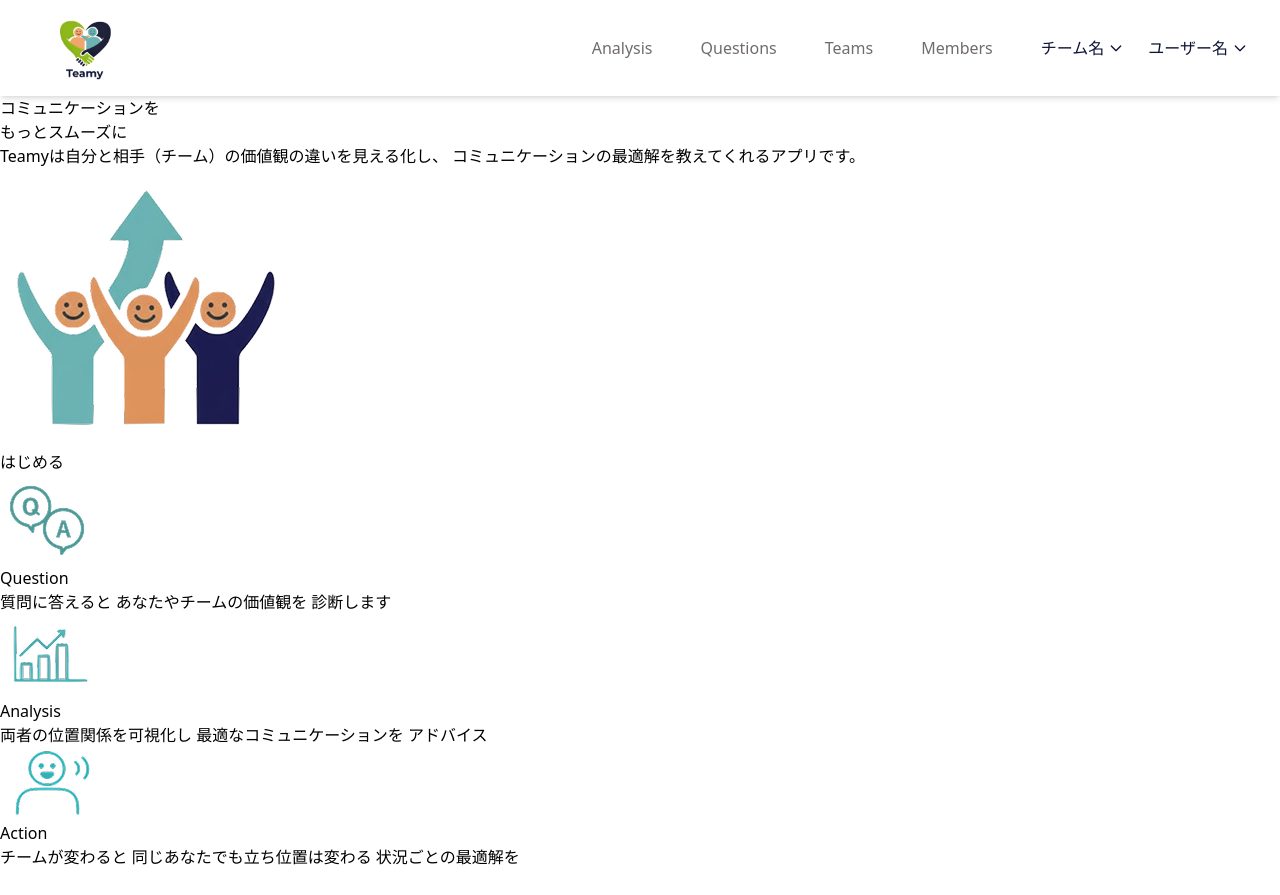
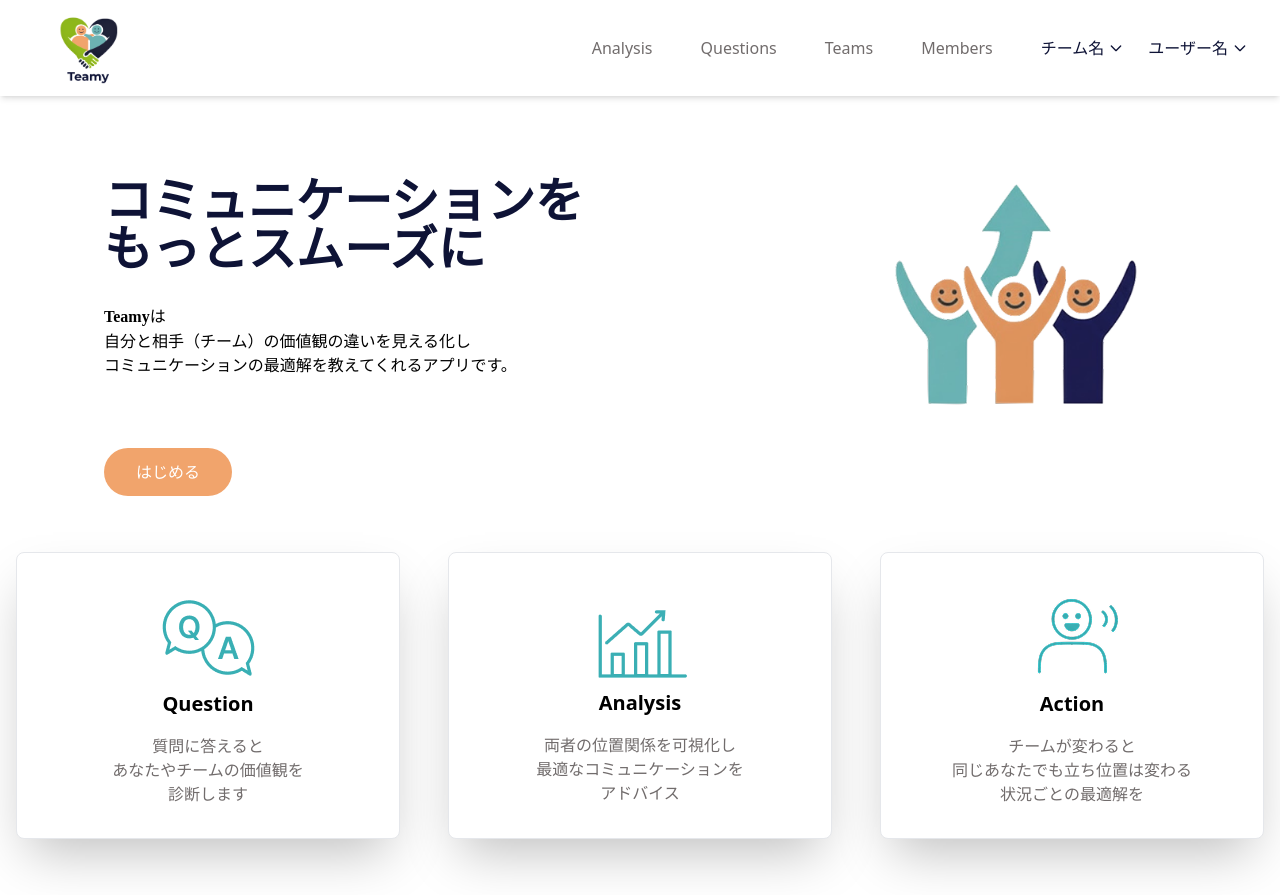
Before and after one commit to 2026-Winter-Hackathon-Dteam/D-team-project, a Django app: template templates/Top.html in a window 1280 px wide. Before the commit the page ends 865 px from the top, so only its background shows below. Run offline with Django 5.2, Linux system fonts and the light colour scheme; the template is opened without the code that fills it, so the values that code supplies are empty; style sheets or scripts are compiled from the project's sources.

Commit message:
top.html完成（変数まだ）

```diff
--- a/accounts/views.py
+++ b/accounts/views.py
@@ -3,4 +3,4 @@ from django.http import HttpResponse
 
 def sample(request):
     # return HttpResponse("")
-    return render(request, "sample.html")  # 画面表示テスト用にHttpRespomseをコメントアウトしてrenderへ 削除予定
+    return render(request, "discription_space.html")  # 画面表示テスト用にHttpRespomseをコメントアウトしてrenderに変更中（削除予定）
--- a/templates/Top.html
+++ b/templates/Top.html
@@ -1,84 +1,157 @@
 {% extends "base.html" %}
 {% load static %}
+{% block title %}Top{% endblock %}
 
-{% block title %}Top{% endblock %}
+{% block extra_head %}
+<link rel="stylesheet" href="https://cdn.jsdelivr.net/npm/swiper@11/swiper-bundle.min.css" />
+<style>
+  /* ヒーローの高さを固定 0px判定での非表示対策 */
+  .swiper {
+    width: 100%;
+    max-height: 360px;
+  }
+</style>
+{% endblock %}
 
 {% block content %}
 <!-- ======== ヒーローカルーセル ======== -->
-<section>
-  <article>
-    <h1>コミュニケーションを<br>もっとスムーズに</h1>
+<section class="swiper heroSwiper">
+  <div class="swiper-wrapper">
+    <article class="swiper-slide flex items-center pt-10 pb-4 md:pt-20 md:pb-6">
+      <div class="mx-auto max-w-6xl flex items-start gap-10 px-10 w-full">
+        <div class="flex flex-col gap-8 flex-1">
+          <h1 class="text-4xl md:text-5xl font-bold text-[#0E1336]">
+            コミュニケーションを<br>もっとスムーズに</h1>
             <p>
-        Teamyは自分と相手（チーム）の価値観の違いを見える化し、
+              <span class="font-['Montserrat'] font-bold">Teamy</span>は<br>
+              自分と相手（チーム）の価値観の違いを見える化し<br>
               コミュニケーションの最適解を教えてくれるアプリです。
             </p>
-    <img src="{% static 'imgs/growth.png' %}" alt="growth">
+        </div>
+        <div class="w-[320px] h-[240px] flex items-center justify-center shrink-0">
+          <img
+            src="{% static 'imgs/growth.png' %}" alt="growth"
+            class="max-w-full max-h-full object-contain">
+        </div>
+      </div>
     </article>
 
-  {% comment %}
-  モーダル作成完了まで2-3スライド目はコメントアウト
-  <article>
-    <h1>価値観はさまざま<br>コミュニケーションは1つだけ？</h1>
+    <article class="swiper-slide flex items-center pt-10 pb-4 md:pt-20 md:pb-6">
+      <div class="mx-auto max-w-6xl flex items-start gap-10 px-10 w-full">
+        <div class="flex flex-col gap-8 flex-1">
+          <h1 class="text-4xl md:text-5xl font-bold text-[#0E1336]">
+            価値観はさまざま<br>コミュニケーションは1つだけ？</h1>
             <p>
-        人は誰でも、自分なりの「正しいコミュニケーションの型」を持っています。
-        ただしそれは
-        チームや相手が変われば正解ではなくなることがあります。
-
+              人は誰でも、自分なりの「正しいコミュニケーションの型」を持っています。<br>
+              ただしそれは<br>
+              <span class="underline">チームや相手が変われば正解ではなくなる</span>ことがあります。<br>
+              <br>
               Teamyが重視するのは「相対性」です。
             </p>
-    <img src="{% static 'imgs/shakehands.png' %}" alt="shakehands">
+        </div>
+        <div class="w-[320px] h-[240px] flex items-center justify-center shrink-0">
+          <img
+            src="{% static 'imgs/network.png' %}" alt="network"
+            class="max-w-full max-h-full object-contain">
+        </div>
+      </div>
     </article>
 
-  <article>
-    <h1>違いを知ると<br>あなたの言動が変わるかも</h1>
+    <article class="swiper-slide flex items-center pt-10 pb-4 md:pt-20 md:pb-6">
+      <div class="mx-auto max-w-6xl flex items-start gap-10 px-10 w-full">
+        <div class="flex flex-col gap-8 flex-1">
+          <h1 class="text-4xl md:text-5xl font-bold text-[#0E1336]">
+            違いを知ると<br>あなたの言動が変わるかも</h1>
             <p>
-        自分の価値観と、相手の価値観
-        その差はどれくらいあるのか
-
-        それによって「そのままでいい」「少し調整する」「意識的に変える」など
+              自分の価値観と、相手の価値観<br>
+              その差はどれくらいあるのか<br>
+              <br>
+              それによって「そのままでいい」「少し調整する」「意識的に変える」など<br>
               あなたの行動指針を、Teamyがアドバイスします。
             </p>
-    <img src="{% static 'imgs/network.png' %}" alt="network">
+        </div>
+        <div class="w-[320px] h-[240px] flex items-center justify-center shrink-0">
+          <img
+            src="{% static 'imgs/team.png' %}" alt="team"
+            class="max-w-full max-h-full object-contain">
+        </div>
+      </div>
     </article>
-  {% endcomment %}
+  </div>
 </section>
 
 <!-- ======== はじめる ボタン ======== -->
 <!-- ログイン判定 -->
-<a href="#">はじめる</a>
-<!-- url signup_owner -->
+<!-- ======== はじめる ボタン ======== -->
+<section class="py-0">
+  <div class="mx-auto max-w-6xl px-10">
+    <a
+      href="#"
+      class="inline-block bg-[#F1A46C] hover:bg-[#E89455] hover:scale-[1.03] transition-transform text-white font-medium px-8 py-3 rounded-[36px]">
+      はじめる
+    </a>
+  </div>
+</section>
 
 <!-- ======== アプリ概要 ======== -->
-<section>
-  <article>
-    <img src="{% static 'imgs/icon_Q&A.png' %}" alt="Q&A">
-      <h2>Question</h2>
-        <p>
-          質問に答えると
-          あなたやチームの価値観を
+<section class="mx-auto max-w-7xl px-4 py-14">
+  <div class="grid grid-cols-1 gap-12 md:grid-cols-3">
+    <article class="group text-center rounded-lg border border-gray-200 bg-white p-8 shadow-2xl">
+      <img
+        src="{% static 'imgs/icon_Q&A.png' %}" alt="Q&A"
+        class="mx-auto max-h-full max-w-full object-contain transition-transform group-hover:scale-110">
+        <h2 class="text-xl font-bold mb-4">Question</h2>
+          <p class="text-[#716C6C]">
+            質問に答えると<br>
+            あなたやチームの価値観を<br>
             診断します
           </p>
     </article>
 
-  <article>
-    <img src="{% static 'imgs/icon_graph.png' %}" alt="graph">
-      <h2>Analysis</h2>
-        <p>
-          両者の位置関係を可視化し
-          最適なコミュニケーションを
+    <article class="group text-center rounded-lg border border-gray-200 bg-white p-8 shadow-2xl">
+      <img
+        src="{% static 'imgs/icon_graph.png' %}" alt="graph"
+        class="mx-auto max-h-full max-w-full object-contain transition-transform group-hover:scale-110">
+        <h2 class="text-xl font-bold mb-4">Analysis</h2>
+          <p class="text-[#716C6C]">
+            両者の位置関係を可視化し<br>
+            最適なコミュニケーションを<br>
             アドバイス
           </p>
     </article>
 
-  <article>
-    <img src="{% static 'imgs/icon_action.png' %}" alt="action">
-      <h2>Action</h2>
-        <p>
-          チームが変わると
-          同じあなたでも立ち位置は変わる
-          状況ごとの最適解を
+    <article class="group text-center rounded-lg border border-gray-200 bg-white p-8 shadow-2xl">
+      <img
+        src="{% static 'imgs/icon_action.png' %}" alt="Action"
+        class="mx-auto max-h-full max-w-full object-contain transition-transform group-hover:scale-110">
+        <h2 class="text-xl font-bold mb-4">Action</h2>
+          <p class="text-[#716C6C]">
+            チームが変わると<br>
+            同じあなたでも立ち位置は変わる<br>
+            状況ごとの最適解を<br>
           </p>
     </article>
+  </div>
 </section>
 
 {% endblock %}
+
+{% block extra_js %}
+<script src="https://cdn.jsdelivr.net/npm/swiper@11/swiper-bundle.min.js"></script>
+<script>
+  document.addEventListener('DOMContentLoaded', function() {
+    const swiper = new Swiper(".heroSwiper", {
+      loop: true,
+      effect: 'fade',
+      fadeEffect: {
+        crossFade: true
+      },
+      speed: 1000,
+      autoplay: {
+        delay: 4500,
+        disableOnInteraction: false,
+      },
+    });
+  });
+</script>
+{% endblock %}
--- a/templates/base.html
+++ b/templates/base.html
@@ -1,6 +1,5 @@
 <!DOCTYPE html>
 <html lang="ja">
-
   <head>
     <meta charset="UTF-8">
     <meta name="viewport" content="width=device-width, initial-scale=1.0">
@@ -10,11 +9,8 @@
       <link
         href="https://fonts.googleapis.com/css2?family=Inter:wght@400;500;600;700&family=Noto+Sans+JP:wght@400;500;700&display=swap"
         rel="stylesheet">
-
-    <title>
-      {% block title %}{% endblock %} | Teamy
-    </title>
-
+    <title>{% block title %}{% endblock %} | Teamy</title>
+    {% block extra_head %}{% endblock %}
     {% load static %}
     <link rel="stylesheet" href="{% static 'dist/tailwind.css' %}">
   </head>
@@ -32,9 +28,10 @@
         {% endfor %}
       </div>
     {% endif %}
-
     {% block content %}{% endblock %}
     </main>
 
+    <!-- JS -->
+    {% block extra_js %}{% endblock %}
   </body>
 </html>
--- a/templates/components/header.html
+++ b/templates/components/header.html
@@ -1,10 +1,10 @@
 {% load static %}
 
-<header class="flex items-center justify-between h-24 p-8 bg-white shadow-md sticky top-0 z-[0]">
+<header class="flex items-center justify-between h-24 p-8 bg-white shadow-md sticky top-0 z-50">
   <!-- ロゴ -->
 <div class="flex-shrink-0 flex items-center">
   <a href="#" class="ml-6">  <!-- home -->
-    <img src="{% static 'imgs/Teamy_logo.png' %}" alt="Teamy_logo" class="h-16 w-auto">
+    <img src="{% static 'imgs/Teamy_logo.png' %}" alt="Teamy_logo" class="h-[72px] w-auto">
   </a>
 </div>
 
--- a/templates/discription_space.html
+++ b/templates/discription_space.html
@@ -1,3 +1,5 @@
+{% load static %}
+
 <!-- ======== 見出し ======== -->
   <div>
     <h1>まずは、スペースと<br>オーナーのアカウントを作りましょう</h1>
@@ -9,7 +11,7 @@
   会社や組織ごとに作成します。
 
   オーナーは、スペース全体の管理者です。
-  スペースの自体の編集操作を行えます。
+  スペース自体の編集操作を行えます。
  </p>
 
 <!-- ======== 画像 ======== -->
```
Also changed, not shown: static/imgs/growth.png, static/imgs/icon_Q&A.png, static/imgs/icon_action.png, static/imgs/icon_graph.png, static/imgs/shakehands.png (deleted), static/imgs/team.png (added). Lines whose indentation alone changed are shown as unchanged.
